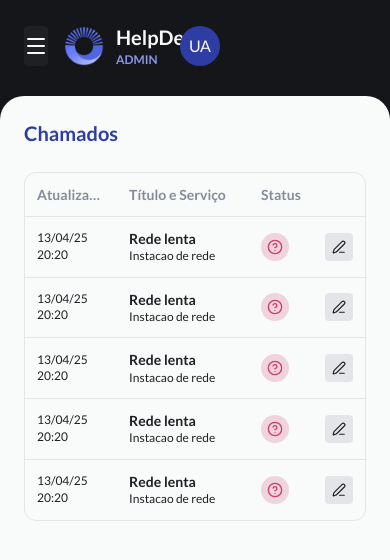
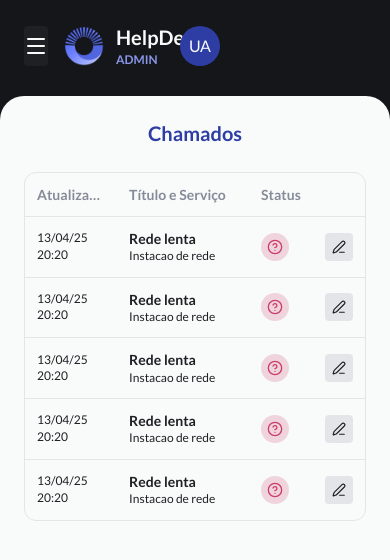
Before and after one commit to carlos-hfc/help-desk, a React (Vite) app in the folder web/: page /dashboard in a window 390 px wide. Shown: the top 560 px of the page. Built offline with nearby package versions, Linux system fonts and the light colour scheme.

Commit message:
refactor: add page title className prop

```diff
--- a/web/src/components/page-title.tsx
+++ b/web/src/components/page-title.tsx
@@ -1,15 +1,28 @@
 import { ArrowLeftIcon } from "lucide-react"
+
+import { cn } from "@/utils/cn"
 
 import { Button } from "./button"
 
 interface PageTitleProps extends React.PropsWithChildren {
   title: string
   hasBackButton?: boolean
+  className?: string
 }
 
-export function PageTitle({ title, hasBackButton, children }: PageTitleProps) {
+export function PageTitle({
+  title,
+  hasBackButton = false,
+  className,
+  children,
+}: PageTitleProps) {
   return (
-    <header className="flex flex-col lg:flex-row lg:items-end justify-between gap-3">
+    <header
+      className={cn(
+        "flex flex-col lg:flex-row items-center lg:items-end justify-between gap-3",
+        className,
+      )}
+    >
       <div className="space-y-1">
         {hasBackButton && (
           <Button
```
